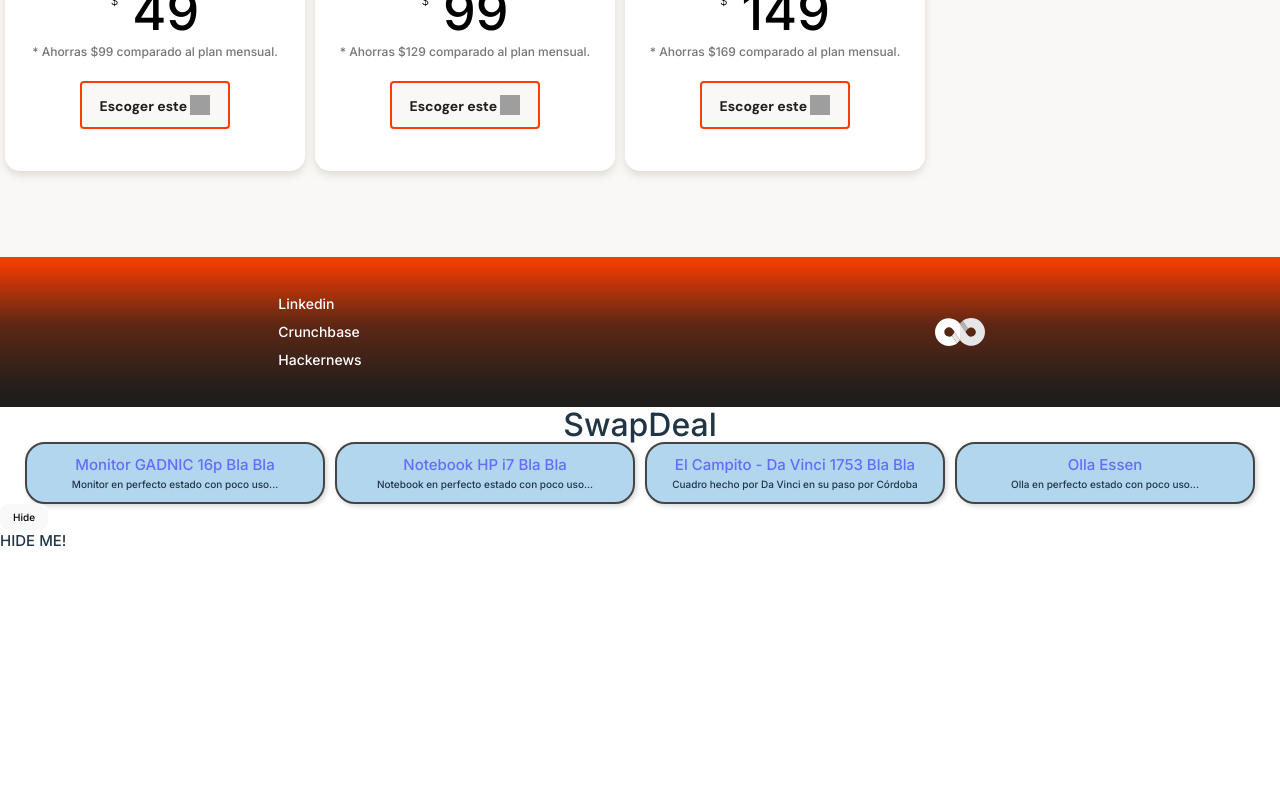
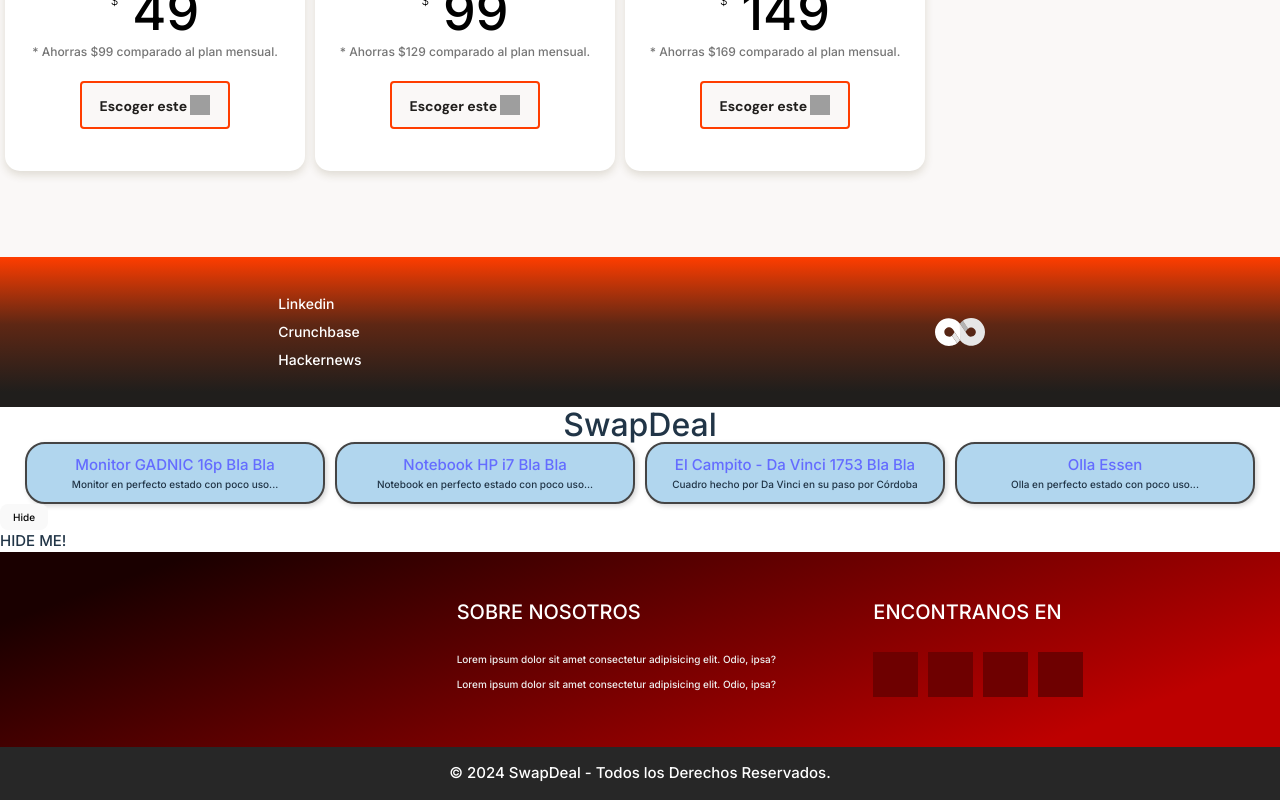
Before and after one commit to TomasUllua12/SwapDeal, a React (Vite) app: page / in a window 1280 px wide. Shown: the part 2704-3504 px from the top of the page. Before the commit the page ends 3256 px from the top, so only its background shows below. Built offline with nearby package versions, Linux system fonts and the light colour scheme; grey boxes are pictures that could not be loaded.

Commit message:
Agregué el footer

```diff
--- a/src/App.jsx
+++ b/src/App.jsx
@@ -3,6 +3,8 @@ import PaginaPrincipal from "./views/pagina_principal/PaginaPrincipal";
 import Card from "./components/Card";
 import ShowHide from "./components/ShowHide";
 import vehicles from "./data/vehicles";
+import Footer from "./components/Footer"
+
 
 function App() {
 
@@ -18,6 +20,7 @@ function App() {
         {vehicleList}
       </div>
       <ShowHide/>
+      <Footer/>
     </div>
   );
 
--- /dev/null
+++ b/src/components/Footer.css
@@ -0,0 +1,72 @@
+/*:::::Pie de Pagina*/
+.pie-pagina{
+    width: 100%;
+    background: linear-gradient(160deg, #1A0000 10%,#bd0000 80%);
+}
+.pie-pagina .grupo-1{
+    width: 100%;
+    max-width: 1200px;
+    margin: auto;
+    display:grid;
+    grid-template-columns: repeat(3, 1fr);
+    grid-gap:50px;
+    padding: 45px 0px;
+}
+.pie-pagina .grupo-1 .box figure{
+    width: 100%;
+    height: 100%;
+    display: flex;
+    justify-content: center;
+    align-items: center;
+}
+.pie-pagina .grupo-1 .box figure img{
+    width: 250px;
+}
+.pie-pagina .grupo-1 .box h2{
+    color: #fff;
+    margin-bottom: 25px;
+    font-size: 20px;
+}
+.pie-pagina .grupo-1 .box p{
+    color: #efefef;
+    margin-bottom: 10px;
+}
+.pie-pagina .grupo-1 .red-social div{
+    display: inline-block;
+    text-decoration: none;
+    width: 45px;
+    height: 45px;
+    line-height: 45px;
+    color: #fff;
+    margin-right: 10px;
+    background-color: #6e0000;
+    text-align: center;
+    transition: all 300ms ease;
+}
+.pie-pagina .grupo-1 .red-social div .fa-twitter {
+    background-image: "../../public/assets/icons/redes-twitter.svg";
+    background-size: cover;
+    width: 45px; /* Ancho del enlace */
+    height: 45px; /* Alto del enlace */
+    display: inline-block; /* Para que el enlace ocupe el tamaño del icono */
+}
+.pie-pagina .grupo-1 .red-social a:hover{
+    color: aqua;
+}
+.pie-pagina .grupo-2{
+    background-color: #272727;
+    padding: 15px 10px;
+    text-align: center;
+    color: #fff;
+}
+.pie-pagina .grupo-2 small{
+    font-size: 15px;
+}
+@media screen and (max-width:800px){
+    .pie-pagina .grupo-1{
+        width: 90%;
+        grid-template-columns: repeat(1, 1fr);
+        grid-gap:30px;
+        padding: 35px 0px;
+    }
+}
--- /dev/null
+++ b/src/components/Footer.jsx
@@ -0,0 +1,41 @@
+import React from 'react'
+import "./Footer.css";
+
+export function Footer(props) {
+
+
+    return (
+        <>
+            <footer class="pie-pagina">
+                <div class="grupo-1">
+                    <div class="box">
+                        <figure>
+                            <a href="#">
+
+                            </a>
+                        </figure>
+                    </div>
+                    <div class="box">
+                        <h2>SOBRE NOSOTROS</h2>
+                        <p>Lorem ipsum dolor sit amet consectetur adipisicing elit. Odio, ipsa?</p>
+                        <p>Lorem ipsum dolor sit amet consectetur adipisicing elit. Odio, ipsa?</p>
+                    </div>
+                    <div class="box">
+                        <h2>ENCONTRANOS EN</h2>
+                        <div class="red-social">
+                            <div><a href="#" class="fa fa-facebook"></a></div>
+                            <div><a href="#" class="fa fa-twitter"></a></div>
+                            <div><a href="#" class="fa fa-intagram"></a></div>
+                            <div><a href="#" class="fa fa-youtube"></a></div>
+                        </div>
+                    </div>
+                </div>
+                <div class="grupo-2">
+                    <small>&copy; 2024 <b>SwapDeal</b> - Todos los Derechos Reservados.</small>
+                </div>
+        </footer>
+        </>
+    )
+}
+
+export default Footer;
--- a/src/views/pagina_principal/PaginaPrincipal.css
+++ b/src/views/pagina_principal/PaginaPrincipal.css
@@ -536,23 +536,23 @@ main {
     scroll-snap-type: x proximity;
 }
 
-footer {
+.footer1 {
     display: flex;
     width: 100%;
     height: 150px;
     background: linear-gradient(0deg,#201E1C 10%, #5E2714 55%,#FF3D00 100%);
 }
-footer img {
+.footer1 img {
     width: 50px;
     height: 50px;
 }
-footer section {
+.footer1 section {
     display: flex;
     width: 50%;
     justify-content: center;
     align-items: center;
 }
-footer .left ul {
+.footer1 .left ul {
     font-size: 1.4rem;
     font-weight: 500;
     line-height: 1.8rem;
--- a/src/views/pagina_principal/PaginaPrincipal.jsx
+++ b/src/views/pagina_principal/PaginaPrincipal.jsx
@@ -151,7 +151,7 @@ export function PaginaPrincipal(props) {
                 </section>
             </section>
         </main>
-        <footer>
+        <footer class="footer1">
             <section class="left">
                 <ul>
                     <li><a href="#">Linkedin</a></li>
```
Also changed, not shown: public/assets/icons/redes-twitter.svg (added).
